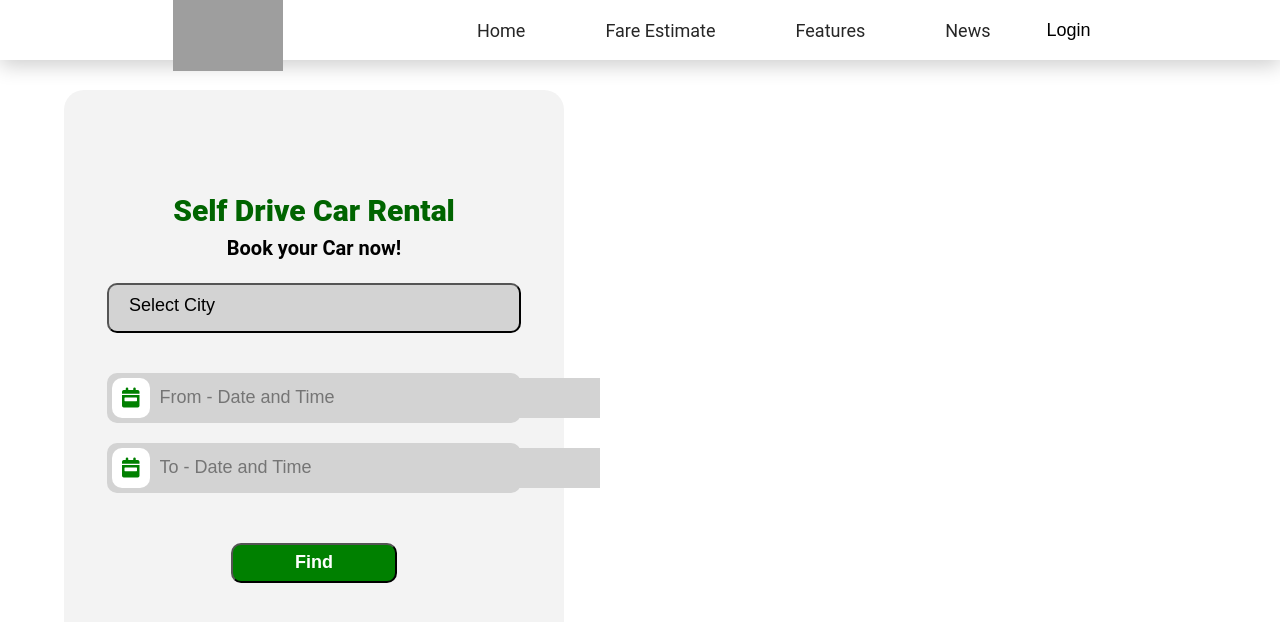
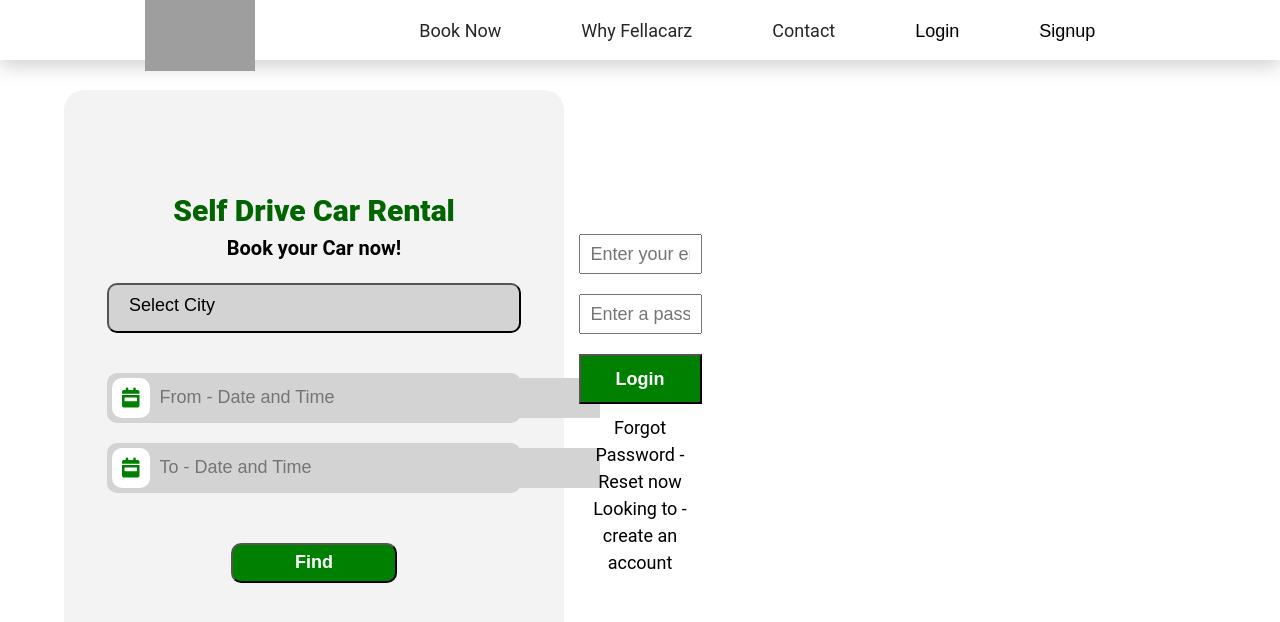
Before and after one commit to siddhantsahare/fellacarz-frontend, a React (Create React App) app: page / in a window 1280 px wide. Both pictures are taken after a click on the button "Login". Shown: the top 622 px of the page. Built offline with nearby package versions, Linux system fonts and the light colour scheme; grey boxes are pictures that could not be loaded.

Commit message:
signup and login popup phase 1

```diff
--- a/src/components/Navbar/Navbar.css
+++ b/src/components/Navbar/Navbar.css
@@ -31,7 +31,7 @@
 }
 
 .main-nav ul li a:hover {
-  border-bottom: 10px solid rgba(138, 43, 226, 0.4);
+  border-bottom: 10px solid rgba(219, 238, 222);
 }
 
 .dropbtn {
--- a/src/components/Navbar/Navbar.js
+++ b/src/components/Navbar/Navbar.js
@@ -1,5 +1,7 @@
 import React, { Component } from 'react';
+import Popup from 'reactjs-popup';
 import './Navbar.css';
+import './NavbarPopup.css';
 
 export class Navbar extends Component {
   render() {
@@ -12,23 +14,94 @@ export class Navbar extends Component {
         />
         <ul className="main-menu">
           <li>
-            <a href="#">Home</a>
+            <a href="#">Book Now</a>
           </li>
           <li>
-            <a href="#">Fare Estimate</a>
+            <a href="#">Why Fellacarz</a>
           </li>
           <li>
-            <a href="#">Features</a>
+            <a href="#">Contact</a>
           </li>
           <li>
-            <a href="#">News</a>
+            <Popup
+              trigger={<button className="auth">Login</button>}
+              modal
+              closeOnDocumentClick
+            >
+              {(close) => (
+                <div className="modal">
+                  <div className="actions">
+                    <input
+                      type="text"
+                      class="email"
+                      placeholder="Enter your email"
+                    />
+                    <input
+                      type="password"
+                      class="password"
+                      placeholder="Enter a password"
+                    />
+                    <button class="auth-button">Login</button>
+                    <p class="forgot-password">
+                      Forgot Password -{' '}
+                      <span className="auth-span">Reset now </span>
+                    </p>
+                    <p class="create-account">
+                      Looking to -{' '}
+                      <span className="auth-span">create an account </span>
+                    </p>
+                  </div>
+                </div>
+              )}
+            </Popup>
           </li>
-          <div className="dropdown">
-            <button className="dropbtn"> Login </button>
-            <div className="dropdown-content">
-              <a href="#">Signup</a>
-            </div>
-          </div>
+          <li>
+            <Popup
+              trigger={<button className="auth">Signup</button>}
+              modal
+              closeOnDocumentClick
+            >
+              {(close) => (
+                <div className="modal">
+                  <div className="actions">
+                    <input
+                      type="text"
+                      class="email"
+                      placeholder="Enter your email"
+                    />
+
+                    <input
+                      type="text"
+                      class="email"
+                      placeholder="Repeat your email"
+                    />
+
+                    <input
+                      type="text"
+                      class="password"
+                      placeholder="Enter a password"
+                    />
+
+                    <input
+                      type="text"
+                      class="password repeat-password"
+                      placeholder="Repeat the password"
+                    />
+
+                    <button class="auth-button">Signup</button>
+                    <p class="forgot-password">
+                      Forgot Password -{' '}
+                      <span className="auth-span">Reset now </span>
+                    </p>
+                    <p class="create-account">
+                      Already have an account? -{' '}
+                      <span className="auth-span">Login </span>
+                    </p>
+                  </div>
+                </div>
+              )}
+            </Popup>
+          </li>
         </ul>
       </nav>
     );
--- /dev/null
+++ b/src/components/Navbar/NavbarPopup.css
@@ -0,0 +1,54 @@
+/* Navbar auth button  */
+.auth {
+  border: none;
+  font-size: 18px;
+  cursor: pointer;
+}
+
+.auth:active {
+  outline: none;
+}
+
+.auth:focus {
+  outline: 0;
+}
+
+.auth {
+  display: inline-block;
+  line-height: 0.1;
+  padding-bottom: 2px;
+}
+
+.auth:hover {
+  border-bottom: 10px solid rgba(219, 238, 222);
+}
+
+/* inputs */
+.actions input {
+  width: 100%;
+  height: 40px;
+  font-size: 18px;
+  margin: 10px auto;
+  padding: 10px;
+}
+
+.actions input:active,
+.actions input:focus {
+  outline: none;
+}
+
+.actions button {
+  width: 100%;
+  height: 50px !important;
+  font-size: 18px;
+  font-weight: 700;
+  margin: 10px auto;
+  padding: 10px;
+  background-color: green !important;
+  color: white;
+}
+
+.actions button:active,
+.actions button:focus {
+  outline: none;
+}
--- a/src/components/Search/Search.css
+++ b/src/components/Search/Search.css
@@ -237,8 +237,20 @@ i.fab {
   border-radius: 10px;
 }
 
-.find button {
-  border-radius: 10px;
+.find:active {
+  outline: none;
+}
+
+.find:focus {
+  outline: 0;
+}
+
+.find button :active {
+  outline: none;
+}
+
+.find button :focus {
+  outline: 0;
 }
 
 /* For Mobile & Tablet */
```
